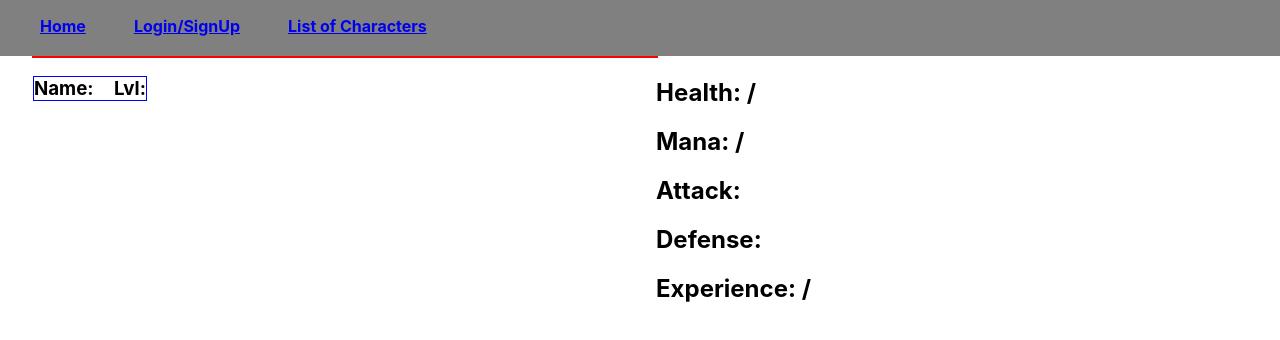
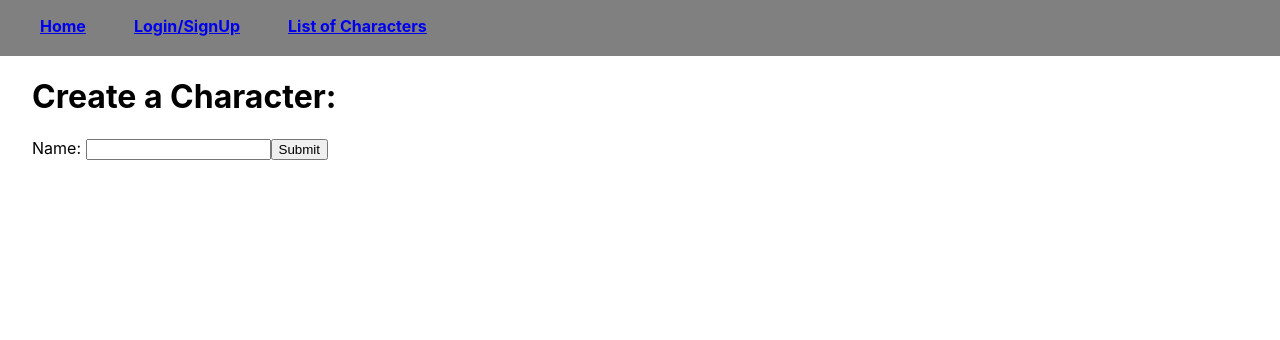
Before and after one commit to Spydirwebb/rest-game, a React (Create React App) app in the folder frontend/: page /characters/create-a-character in a window 1280 px wide. Shown: the top 340 px of the page. Built offline with nearby package versions, Linux system fonts and the light colour scheme; no server answers.

Commit message:
create a character working

```diff
--- a/frontend/src/App.js
+++ b/frontend/src/App.js
@@ -12,6 +12,8 @@ import PageWrapper from './components/pagewrapper';
 import Home from './components/Pages/home'
 import CharacterList from './components/Pages/characterList'
 import LoginPage from './components/Pages/loginPage';
+import CreateACharacter from './components/Pages/CreateACharacter';
+
 
 function App() {
   return (
@@ -22,6 +24,7 @@ function App() {
           <Route path='/characters' element={<CharacterList />} />
           <Route path='/characters/:characterId' element={<CharacterDetails />} />
           <Route path='/login' element={<LoginPage />} />
+          <Route path='/characters/create-a-character' element={<CreateACharacter />} />
         </Routes>
       </PageWrapper>
     </Router>
--- /dev/null
+++ b/frontend/src/components/Pages/CreateACharacter.js
@@ -0,0 +1,62 @@
+import { useState } from "react"
+import { Link } from 'react-router-dom';
+import styled from "styled-components"
+import axios from "axios";
+
+
+const CreateACharacter = () => {
+    const [name, setName] = useState('')
+    const [creationSuccess, setCreationSuccess] = useState(false)
+
+    let character = {
+        'name': name
+    }
+
+    const postCharacter = async(name) => {
+        await axios
+        .post(process.env.REACT_APP_DB_CHARACTERS,
+            {'name': name }
+        )
+    }
+
+    const handleSubmit = (e) => {
+        e.preventDefault()
+        character.name = name
+        postCharacter(name)
+        setCreationSuccess(true)
+    }
+    const handleChange = (e) => {
+        setName(e.target.value)
+        console.log(name)
+    }
+
+    const handleReload=() => {
+        setCreationSuccess(false)
+        setName("")
+    }
+    return (
+        <StyledCreateACharacter>
+            <h1>Create a Character:</h1>
+            {creationSuccess ?
+                <div>
+                    <h3><Link to={`/characters/${character.id}`}>{name}</Link> Created!</h3>
+                    <a onClick={handleReload}>Create Another Character</a>
+                    <h3><Link to='/characters'>See all of the characters!</Link></h3>
+                </div>
+                :
+                <form onSubmit={handleSubmit}>
+                    <label>
+                        Name: <input type='text' value={name} onChange={handleChange}/>
+                    </label>
+                    <input type='submit' />
+                </form>
+            }
+        </StyledCreateACharacter>
+    )
+}
+
+const StyledCreateACharacter = styled.div`
+
+`
+
+export default CreateACharacter
--- a/frontend/src/components/Pages/characterList.js
+++ b/frontend/src/components/Pages/characterList.js
@@ -1,6 +1,7 @@
 import { useState, useEffect } from 'react';
 import { Link } from 'react-router-dom';
 import axios from 'axios';
+
 
 const CharacterList = () => {
   const [characters, setCharacters] = useState([])
@@ -11,7 +12,8 @@ const CharacterList = () => {
 
   const getCharacters = async() => {
     await axios
-    .get('https://8000-spydirwebb-restgame-9ccxoscwimp.ws-us78.gitpod.io/characters')
+    .get(process.env.REACT_APP_DB_CHARACTERS)
+    //.get('https://8000-spydirwebb-restgame-9ccxoscwimp.ws-us79.gitpod.io/characters')
     //.then(res => console.log(res))
     //.then(res => console.log(res.data))
     .then(res => setCharacters(res.data))
@@ -31,6 +33,7 @@ const CharacterList = () => {
     return(
         <div>
             <h1>Character List</h1>
+            <Link to="/characters/create-a-character">Create A Character</Link>
             <ul>{listCharacters()}</ul>
         </div>
     )
--- a/frontend/src/components/characterDetails.js
+++ b/frontend/src/components/characterDetails.js
@@ -2,21 +2,19 @@ import {useState, useEffect} from "react"
 import { useParams } from "react-router"
 import styled from 'styled-components'
 import axios from 'axios'
-import characters from '../characterData'
 
 const CharacterDetails = () => {
     let {characterId} = useParams()
     const [thisCharacter, setThisCharacter] = useState({})
-    //const thisCharacter = characters.find(char => char.id === +characterId)
+
+
     useEffect(()=> {
         getCharacter()
       },[])
 
       const getCharacter = async() => {
         await axios
-        .get(`https://8000-spydirwebb-restgame-9ccxoscwimp.ws-us78.gitpod.io/characters/${characterId}`)
-        //.then(res => console.log(res))
-        //.then(res => console.log(res.data))
+        .get(`${process.env.REACT_APP_DB_CHARACTERS}${characterId}`)
         .then(res => setThisCharacter(res.data))
       }
 
@@ -32,6 +30,7 @@ const CharacterDetails = () => {
                 <h2 className="character-defense">Defense: {thisCharacter.defense}</h2>
                 <h2 className="character-exp">Experience: {thisCharacter.currentExp}/<span className="character-maxValue">{thisCharacter.nextLevelExp}</span></h2>
             </section>
+            <p className="delete">DELETE THIS CHARACTER</p>
         </StyledCharacterDetails>
     )
 }
@@ -54,6 +53,14 @@ const StyledCharacterDetails = styled.div`
     margin-left: 50%;
 }
 
+.delete {
+    font-size: .7rem;
+    color: red;
+    font-weight: bold;
+    border: 3px solid red;
+    width: fit-content;
+}
+
 `
 
 export default CharacterDetails
```
Also changed, not shown: 1 other file (tests, documents, lock files or other folders).
